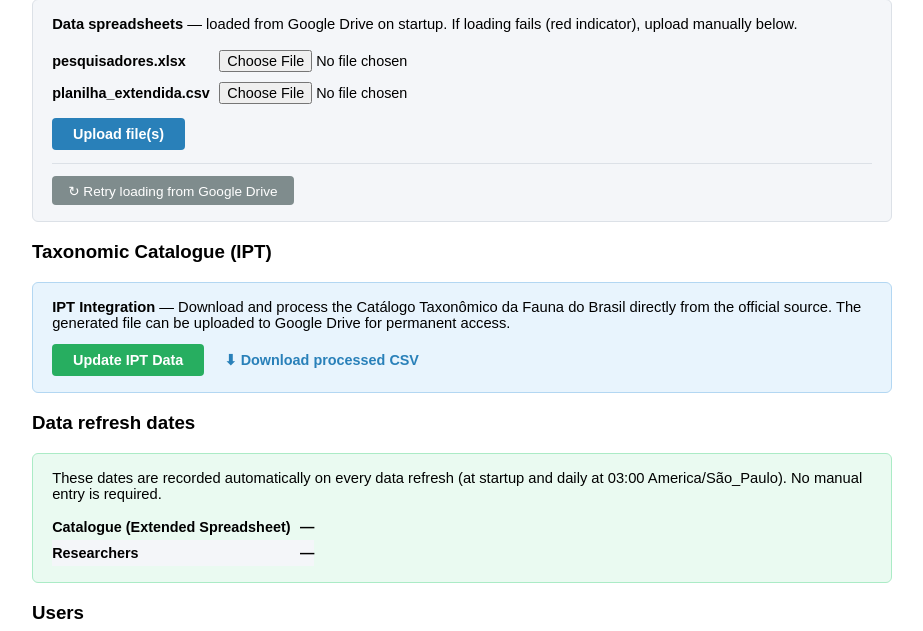
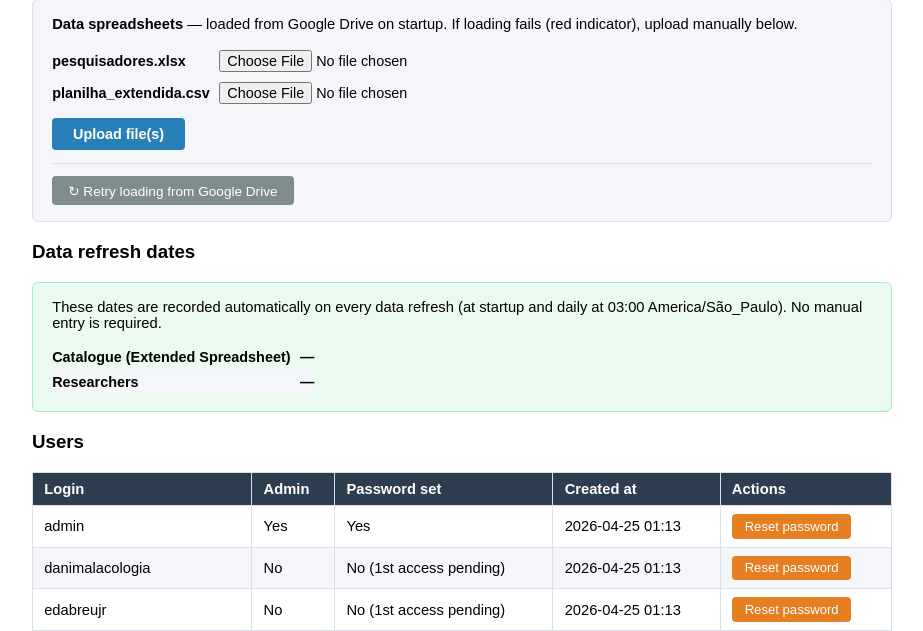
Before and after one commit to wboeger/completeness, a Flask app: page /admin in a window 1280 px wide. Shown: the part 257-888 px from the top of the page, without its empty margins (178-1101 px from the left). Run offline with Flask 3, Linux system fonts and the light colour scheme; the visitor is signed in with stand-in values (Sample User, id 1); data comes from the database, SQL or seed files in the repository.

Commit message:
Remove IPT integration section from admin dashboard
Drop the "Taxonomic Catalogue (IPT)" panel (update button, processed-CSV
download link, status area) and its status-polling script from both admin
templates. The catalogue now comes from the JBRJ Fauna API, so the manual
IPT workflow is obsolete. Backend IPT routes are left in place but unlinked.

Co-Authored-By: Claude Opus 4.8 <noreply@anthropic.com>

```diff
--- a/templates/admin_en.html
+++ b/templates/admin_en.html
@@ -112,24 +112,6 @@
             </form>
         </div>
 
-        <h3>Taxonomic Catalogue (IPT)</h3>
-        <div style="background:#e8f4fd; border:1px solid #b3d7f2; border-radius:6px; padding:1rem 1.2rem; margin-bottom:1.2rem;">
-            <p style="margin:0 0 .8rem; font-size:.92rem;">
-                <strong>IPT Integration</strong> — Download and process the Catálogo Taxonômico da Fauna do Brasil directly from the official source.
-                The generated file can be uploaded to Google Drive for permanent access.
-            </p>
-            <form method="POST" action="{{ url_for('admin_update_ipt') }}" id="ipt-form">
-                <button type="submit" id="ipt-btn" style="background:#27ae60; color:white; border:none; padding:.5rem 1.3rem; border-radius:4px; font-weight:600; cursor:pointer; font-size:.9rem;">
-                    Update IPT Data
-                </button>
-                <a href="{{ url_for('download_ipt_combined') }}" style="display:inline-block; margin-left:1rem; color:#2980b9; font-size:.9rem; text-decoration:none; font-weight:600;">
-                    ⬇ Download processed CSV
-                </a>
-            </form>
-            <div id="ipt-status" style="margin-top:.8rem; font-size:.85rem; color:#2c3e50; display:none;">
-                <span id="ipt-status-msg"></span>
-            </div>
-        </div>
 
         <h3>Data refresh dates</h3>
         <div style="background:#eafaf1; border:1px solid #abebc6; border-radius:6px; padding:1rem 1.2rem; margin-bottom:1.2rem;">
@@ -199,33 +181,5 @@
         </p>
         <p><a href="{{ url_for('index') }}">← Home</a> &nbsp;|&nbsp; <a href="{{ url_for('logout') }}">Logout</a></p>
     </div>
-
-    <script>
-        function updateIptStatus() {
-            fetch('{{ url_for("admin_ipt_status") }}')
-                .then(response => response.json())
-                .then(data => {
-                    const statusDiv = document.getElementById('ipt-status');
-                    const statusMsg = document.getElementById('ipt-status-msg');
-                    const iptBtn = document.getElementById('ipt-btn');
-
-                    if (data.status === 'running') {
-                        statusDiv.style.display = 'block';
-                        statusMsg.innerHTML = '⏳ ' + data.message;
-                        iptBtn.disabled = true;
-                        iptBtn.style.opacity = '0.6';
-                        setTimeout(updateIptStatus, 3000);
-                    } else if (data.status === 'success' || data.status === 'error') {
-                        if (data.message) {
-                            statusDiv.style.display = 'block';
-                            statusMsg.innerHTML = (data.status === 'success' ? '✅ ' : '❌ ') + data.message;
-                        }
-                        iptBtn.disabled = false;
-                        iptBtn.style.opacity = '1';
-                    }
-                });
-        }
-        document.addEventListener('DOMContentLoaded', updateIptStatus);
-    </script>
 </body>
 </html>
```
Also changed, not shown: templates/admin.html (+0 -46 lines).
